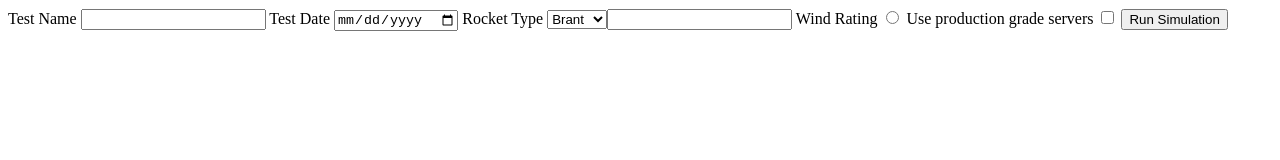
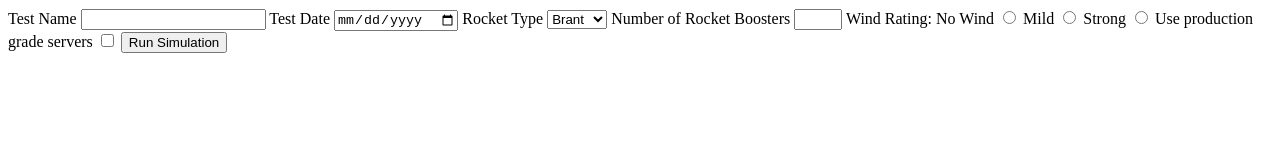
Before and after one commit to tgrages/FormsExercise, a plain HTML site: page index.html in a window 1280 px wide. Drawn offline with Linux system fonts and the light colour scheme.

Commit message:
exercise complete

```diff
--- a/index.html
+++ b/index.html
@@ -11,14 +11,22 @@
         <label>Test Name <input type="text" name="testName"/></label>
         <label>Test Date <input type="date" name="testDate"</label>
         <label>Rocket Type
-            <select name="rocketType"/>
+            <select name="rocketType">
             <option value="Brant">Brant</option>
             <option value="Lynx">Lynx</option>
             <option value="Orion">Orion</option>
             <option value="Terrier">Terrier</option>
+            </select>
         </label>
-        <lable>Number of Rocket Boosters <input type="number" name="boosterCount"/></lable>
-        <lable>Wind Rating <input type="radio" name="windRating"/></lable>
+        <lable>Number of Rocket Boosters <input type="number" name="boosterCount" min="0" max="9"/></lable>
+        <lable>Wind Rating:
+            <label>No Wind</label>
+            <input type="radio" name="windRating" value="0"/>
+            <label>Mild</label>
+            <input type="radio" name="windRating" value="10"/>
+            <label>Strong</label>
+            <input type="radio" name="windRating" value="20"/>
+        </lable>
         <label>Use production grade servers <input type="checkbox" name="productionServers"/></label>
         <button>Run Simulation</button>
     </form>
```
